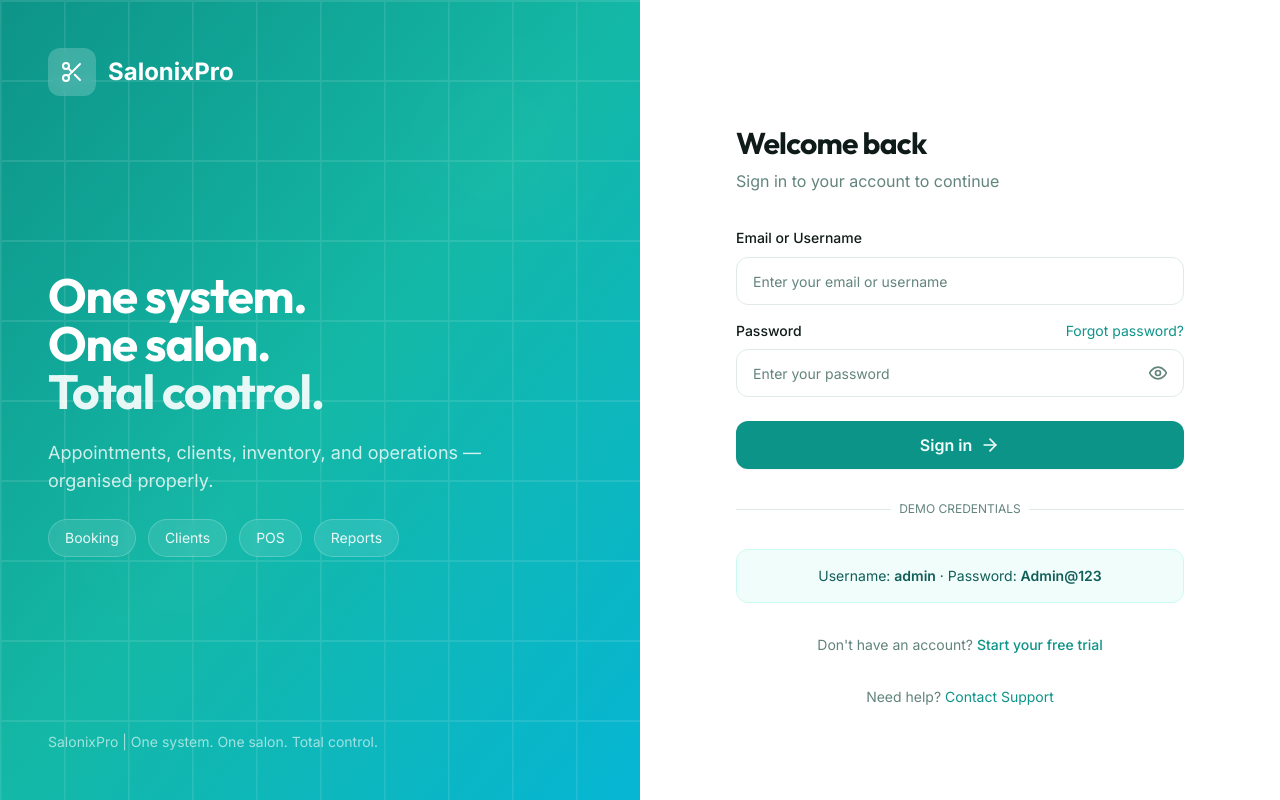
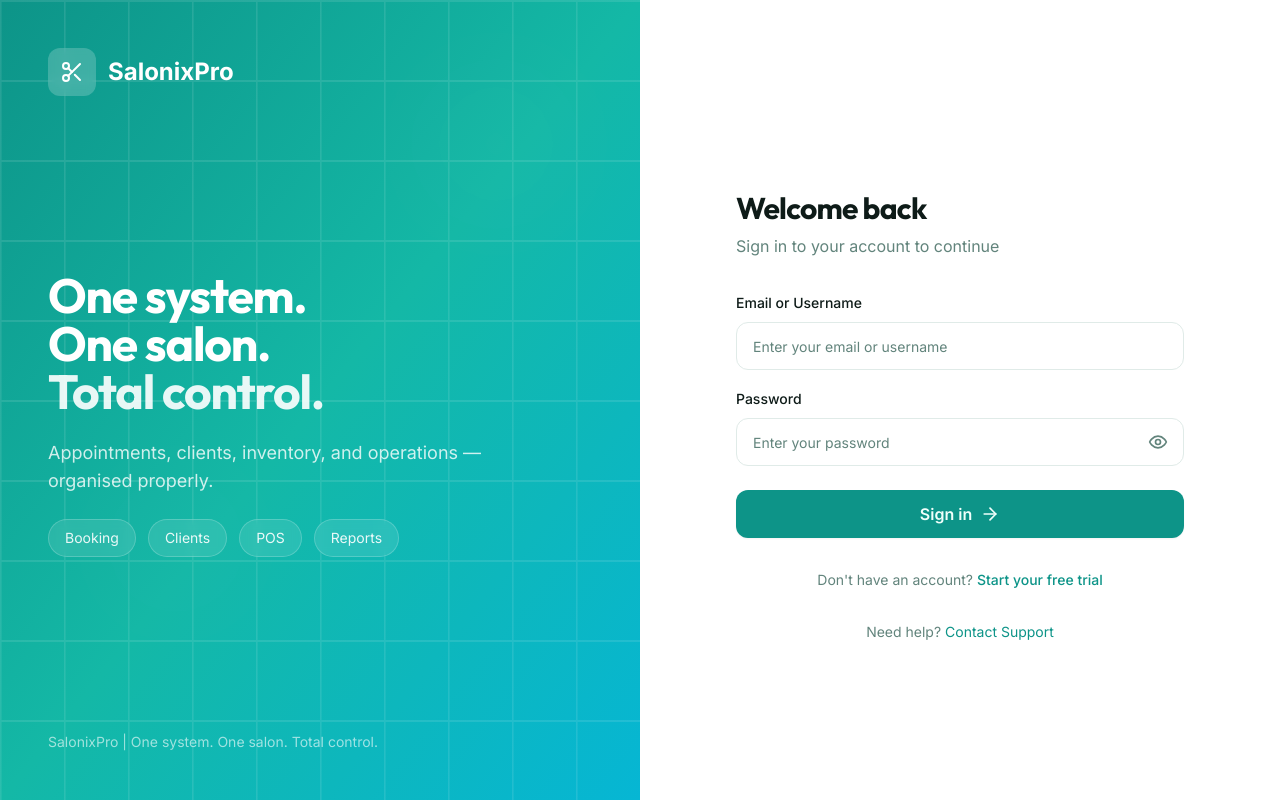
Before and after one commit to efedee-slu/salonixpro, a Next.js app: page /login in a window 1280 px wide. Built offline with nearby package versions, Linux system fonts and the light colour scheme.

Commit message:
Remove forgot password link and demo credentials

```diff
--- a/app/(auth)/login/page.tsx
+++ b/app/(auth)/login/page.tsx
@@ -218,15 +218,7 @@ function LoginForm() {
               </div>
 
               <div className="space-y-2">
-                <div className="flex items-center justify-between">
-                  <Label htmlFor="password">Password</Label>
-                  <Link
-                    href="/forgot-password"
-                    className="text-sm text-teal-600 hover:text-teal-700 hover:underline"
-                  >
-                    Forgot password?
-                  </Link>
-                </div>
+                <Label htmlFor="password">Password</Label>
                 <div className="relative">
                   <Input
                     id="password"
@@ -272,26 +264,6 @@ function LoginForm() {
             </Button>
           </form>
 
-          {/* Demo Credentials */}
-          <div className="relative">
-            <div className="absolute inset-0 flex items-center">
-              <span className="w-full border-t" />
-            </div>
-            <div className="relative flex justify-center text-xs uppercase">
-              <span className="bg-background px-2 text-muted-foreground">
-                Demo Credentials
-              </span>
-            </div>
-          </div>
-
-          <div className="bg-teal-50 rounded-lg p-4 text-center border border-teal-100">
-            <p className="text-sm text-teal-800">
-              Username: <span className="font-semibold">admin</span>
-              {" · "}
-              Password: <span className="font-semibold">Admin@123</span>
-            </p>
-          </div>
-
           {/* Signup Link */}
           <div className="text-center">
             <p className="text-sm text-muted-foreground">
@@ -306,7 +278,7 @@ function LoginForm() {
           <div className="text-center text-sm text-muted-foreground">
             <p>
               Need help?{" "}
-              <Link href="/support" className="text-teal-600 hover:text-teal-700 hover:underline">
+              <Link href="mailto:support@salonixpro.com" className="text-teal-600 hover:text-teal-700 hover:underline">
                 Contact Support
               </Link>
             </p>
```
